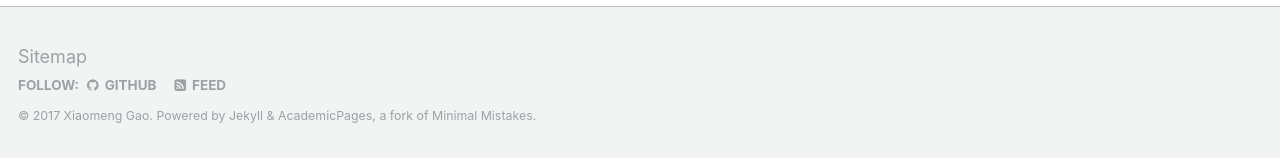
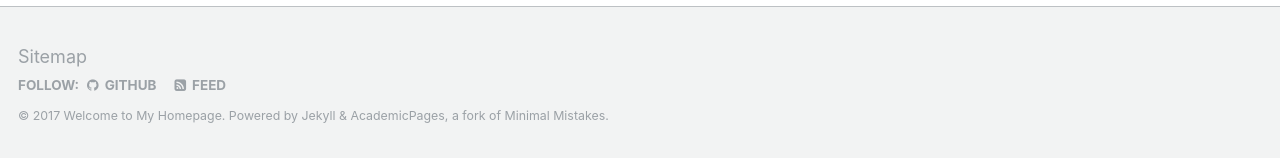
Before and after one commit to x-mengao/x-mengao.github.io, a Jekyll site: the page built from _pages/about.md, in a window 1280 px wide and 935 px high. Shown: the part 774-932 px from the top of the window. Built offline with Jekyll 4.4.1, drawn with Linux system fonts in a browser that asks for light colours; some web fonts are replaced.

Commit message:
Update _config.yml

```diff
--- a/_config.yml
+++ b/_config.yml
@@ -9,7 +9,7 @@
 locale                   : "en-US"
 title                    : "Welcome to My Homepage"
 title_separator          : "-"
-name                     : &name "Xiaomeng Gao"
+name                     : &name ""
 description              : &description "personal description"
 url                      : https://x-mengao.github.io # the base hostname & protocol for your site e.g. "https://mmistakes.github.io"
 baseurl                  : "" # the subpath of your site, e.g. "/blog"
```
